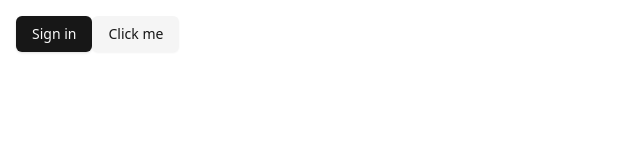
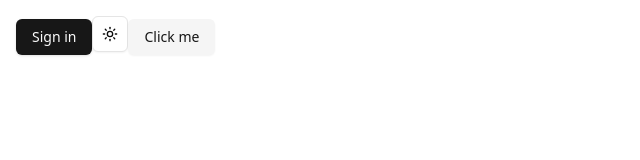
Before and after one commit to jefrayn/socially, a Next.js app: page / in a window 1280 px wide. Shown: the top 160 px of the page, without its empty margins (0-640 px from the left). Built offline with nearby package versions, Linux system fonts and the light colour scheme; no server answers.

Commit message:
Dark/Light Mode toggle implementation

```diff
--- a/package.json
+++ b/package.json
@@ -15,6 +15,7 @@
     "clsx": "^2.1.1",
     "lucide-react": "^0.511.0",
     "next": "^14.2.15",
+    "next-themes": "^0.4.6",
     "react": "^18",
     "react-dom": "^18",
     "tailwind-merge": "^3.3.0",
--- a/src/app/layout.tsx
+++ b/src/app/layout.tsx
@@ -2,6 +2,7 @@
 import localFont from "next/font/local";
 import "./globals.css";
 import { ClerkProvider } from "@clerk/nextjs";
+import { ThemeProvider } from "@/components/ui/ThemeProvider";
 
 const geistSans = localFont({
   src: "./fonts/GeistVF.woff",
@@ -32,7 +33,14 @@
       <body
         className={`${geistSans.variable} ${geistMono.variable} antialiased`}
       >
+        <ThemeProvider
+            attribute="class"
+            defaultTheme="system"
+            enableSystem
+            disableTransitionOnChange
+          >
         {children}
+        </ThemeProvider>
       </body>
     </html>
     </ClerkProvider>
--- a/src/app/page.tsx
+++ b/src/app/page.tsx
@@ -1,5 +1,11 @@
+//import { ModeToggle } from "@/components/ModeToggle";
 import { Button } from "@/components/ui/button";
 import { SignedIn, SignedOut, SignInButton, SignUpButton, UserButton } from "@clerk/nextjs";
+
+import dynamic from "next/dynamic";
+
+const ModeToggle = dynamic(() => import("@/components/ModeToggle"), { ssr: false });
+
 
 export default function Home() {
   return (
@@ -13,6 +19,7 @@
             <SignedIn>
               <UserButton />
             </SignedIn>
+            <ModeToggle />
             <Button variant={"secondary"}>Click me</Button>
    </div>
   );
--- /dev/null
+++ b/src/components/ModeToggle.tsx
@@ -0,0 +1,25 @@
+'use client';
+
+import * as React from 'react';
+import { MoonIcon, SunIcon } from 'lucide-react';
+import { useTheme } from 'next-themes';
+import { Button } from '@/components/ui/button';
+import dynamic from 'next/dynamic';
+
+
+export default function ModeToggle() {
+  const { theme, setTheme } = useTheme();
+  const ModeToggle = dynamic(() => import('@/components/ModeToggle'), { ssr: false });
+
+  return (
+    <Button
+      variant="outline"
+      size="icon"
+      onClick={() => setTheme(theme === 'dark' ? 'light' : 'dark')}
+    >
+      <SunIcon className="h-[1.2rem] w-[1.2rem] rotate-0 scale-100 transition-all dark:-rotate-90 dark:scale-0" />
+      <MoonIcon className="absolute h-[1.2rem] w-[1.2rem] rotate-90 scale-0 transition-all dark:rotate-0 dark:scale-100" />
+      <span className="sr-only">Toggle theme</span>
+    </Button>
+  );
+}
--- /dev/null
+++ b/src/components/ui/ThemeProvider.tsx
@@ -0,0 +1,11 @@
+"use client"
+
+import * as React from "react"
+import { ThemeProvider as NextThemesProvider } from "next-themes"
+
+export function ThemeProvider({
+  children,
+  ...props
+}: React.ComponentProps<typeof NextThemesProvider>) {
+  return <NextThemesProvider {...props}>{children}</NextThemesProvider>
+}
```
Also changed, not shown: 1 other file (tests, documents, lock files or other folders).
